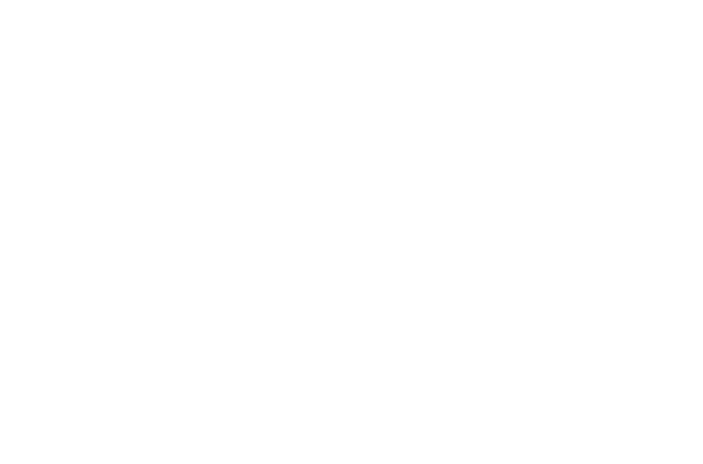
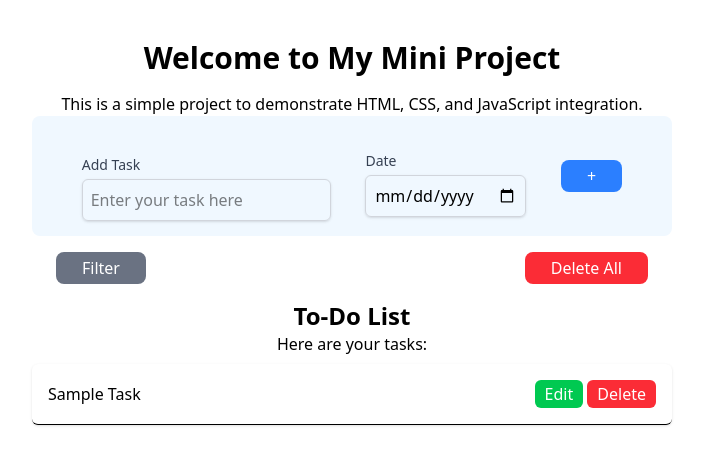
Before and after one commit to Revou-Coding-Camp/codingcamp-21-jul-25-hilmansyachrramadhan, a plain HTML site: page index.html in a window 1280 px wide. Shown: the whole page, without its empty margins (288-991 px from the left). Drawn offline with nearby package versions, Linux system fonts and the light colour scheme.

Commit message:
Mini project

```diff
--- a/index.html
+++ b/index.html
@@ -3,9 +3,58 @@
 <head>
     <meta charset="UTF-8">
     <meta name="viewport" content="width=device-width, initial-scale=1.0">
-    <title>Document</title>
+    <title>Mini Project RevoU</title>
+
+    <!-- CSS EXTERNAL -->
+    <link rel="stylesheet" href="styles.css">
+
+    <!-- TAILWIND CSS -->
+    <script src="https://cdn.jsdelivr.net/npm/@tailwindcss/browser@4"></script>
+
 </head>
 <body>
+    <main>
+        <header>
+            <h1 class="text-3xl font-bold text-center mt-10">Welcome to My Mini Project</h1>
+            <p class="text-center mt-4">This is a simple project to demonstrate HTML, CSS, and JavaScript integration.</p>
+        </header>
 
+        <form>
+            <div>
+                <label for="todo-input" class="block text-sm font-medium text-gray-700 mt-6">Add Task</label>
+                <input type="text" id="todo-input" class="mt-1 block w-full p-2 border border-gray-300 rounded-md shadow-sm focus:ring-blue-500 focus:border-blue-500" placeholder="Enter your task here">
+            </div>
+
+            <div>
+                <label for="date-input" class="block text-sm font-medium text-gray-700 mt-4">Date</label>
+                <input type="date" id="date-input" class="mt-1 block w-full p-2 border border-gray-300 rounded-md shadow-sm focus:ring-blue-500 focus:border-blue-500">
+            </div>
+
+            <div>
+                <button type="button" class="px-[26px] py-[4px] rounded-[8px] bg-blue-500 text-white">+</button>
+            </div>
+        </form>
+
+        <section>
+            <div class="action-container pt-[16px] pb-[16px] px-[24px]">
+                <button class="px-[26px] py-[4px] rounded-[8px] bg-gray-500 text-white ">Filter</button>
+                <button class="px-[26px] py-[4px] rounded-[8px] bg-red-500 text-white ">Delete All</button>
+            </div>
+            <header>
+                <h2 class="text-2xl font-semibold text-center">To-Do List</h2>
+                <p class="text-center">Here are your tasks:</p>
+            </header>
+            <ul id="todo-list">
+                <li class="todo-item flex justify-between items-center bg-white p-4 mt-2 rounded-md shadow-sm">
+                    <span>Sample Task</span>
+                    <div>
+                        <button class="px-[10px] py-[2px] bg-green-500 text-white rounded-md">Edit</button>
+                        <button class="px-[10px] py-[2px] bg-red-500 text-white rounded-md">Delete</button>
+                    </div>
+                </li>
+            </ul>
+        </section>
+    </main>
+    <script src="script.js"></script>
 </body>
 </html>
--- /dev/null
+++ b/script.js
@@ -0,0 +1,34 @@
+let tasks = [];
+
+function addTask() {
+  const taskInput = document.getElementById('taskInput');
+  const taskDate = document.getElementById('taskDate');
+  const taskList = document.getElementById('taskList');
+
+  if (!taskInput || !taskDate || !taskList) {
+    console.error("Missing elements in DOM. Check your IDs.");
+    return;
+  }
+
+  const taskText = taskInput.value.trim();
+  const dateText = taskDate.value;
+
+  if (taskText === "") {
+    alert("Please enter a task.");
+    return;
+  }
+
+  const li = document.createElement('li');
+  li.textContent = `${taskText} - ${dateText || 'No date provided'}`;
+  taskList.appendChild(li);
+
+  taskInput.value = "";
+  taskDate.value = "";
+}
+
+
+function removeTask() {
+}
+
+function toggleTask() {
+}
--- /dev/null
+++ b/styles.css
@@ -0,0 +1,24 @@
+main {
+    width: 50%;
+    height: 100vh;
+    justify-self: center;
+    align-self: center;
+}
+
+form {
+    background-color: aliceblue;
+    padding: 15px;
+    border-radius: 8px;
+    display: flex;
+    align-items: center;
+    justify-content: space-evenly;
+}
+
+.action-container {
+    display: flex;
+    justify-content: space-between;
+}
+
+li {
+    border-bottom: 1px solid black;
+}
```
